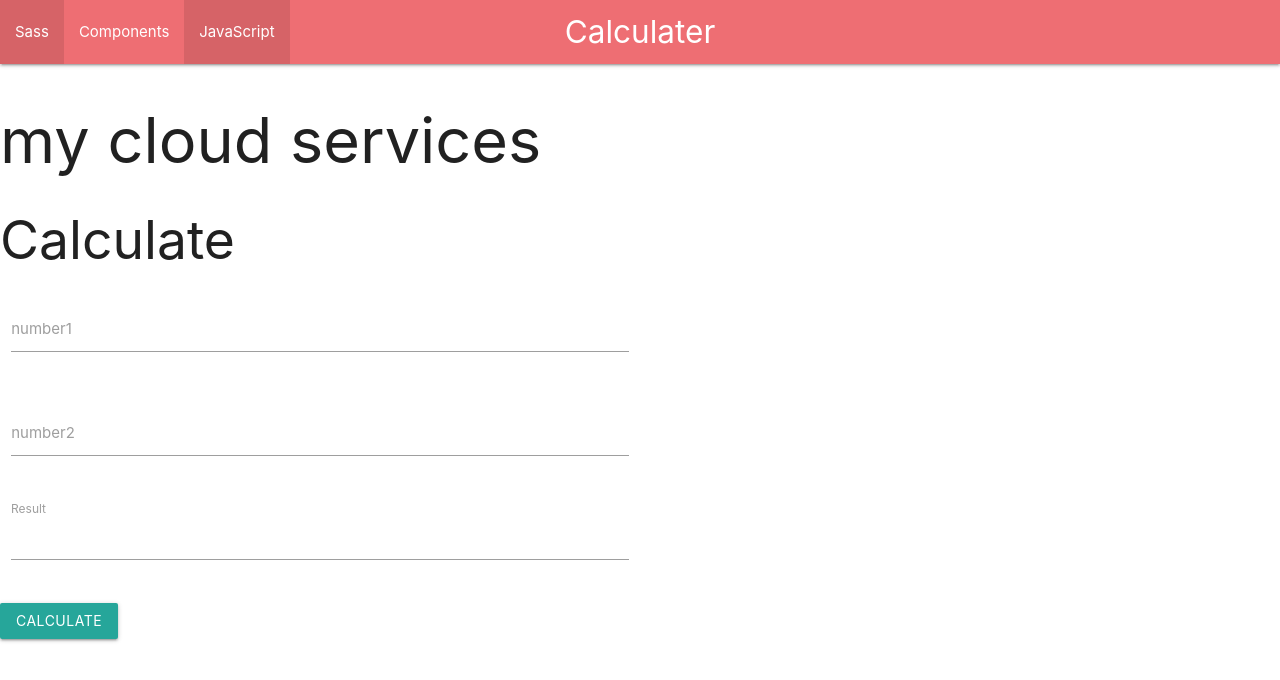
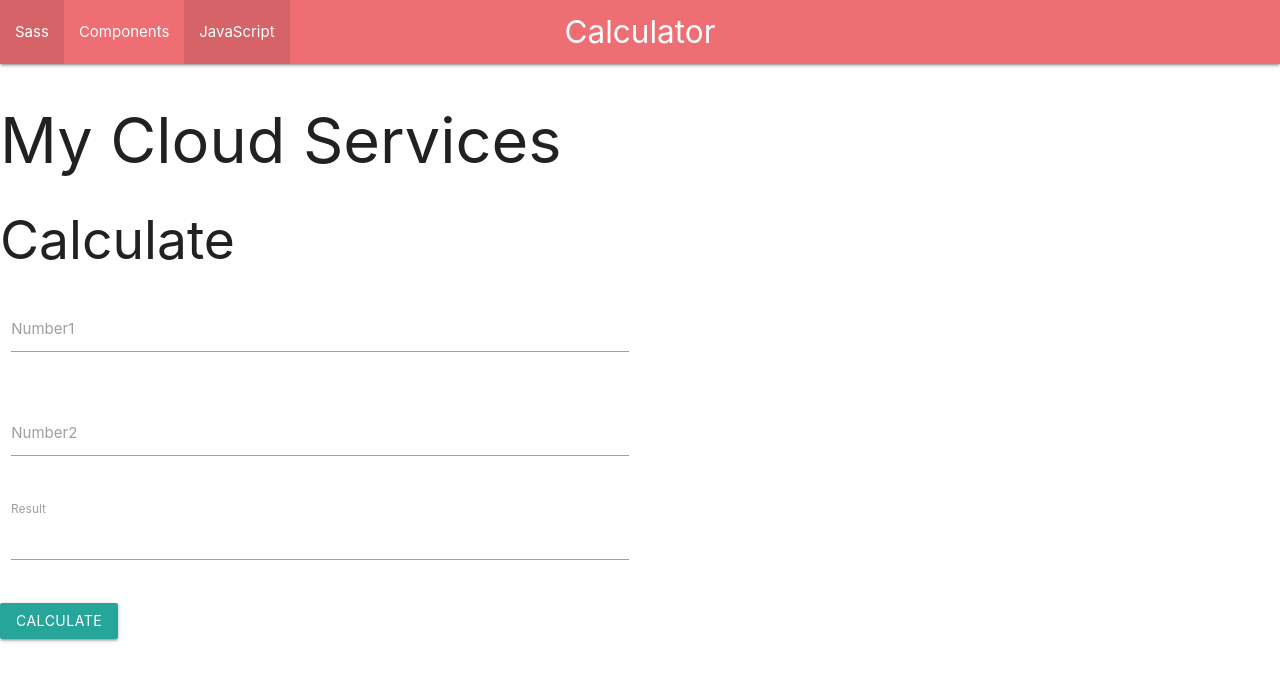
Before and after one commit to Preetibana/SIT725-prac3, a website: page public/index.html in a window 1280 px wide. Drawn offline with nearby package versions, Linux system fonts and the light colour scheme.

Commit message:
my first commit

```diff
--- a/public/index.html
+++ b/public/index.html
@@ -1,6 +1,6 @@
 <html>
     <head>
-        <title>cloud services</title>
+        <title>Cloud Services</title>
         <script
   src="https://code.jquery.com/jquery-3.5.1.min.js"
   integrity="sha256-9/aliU8dGd2tb6OSsuzixeV4y/faTqgFtohetphbbj0="
@@ -15,7 +15,7 @@
         <body>
             <nav>
                 <div class="nav-wrapper">
-                  <a href="#!" class="brand-logo center">Calculater</a>
+                  <a href="#!" class="brand-logo center">Calculator</a>
                   <ul class="left hide-on-med-and-down">
                     <li><a href="sass.html">Sass</a></li>
                     <li><a href="badges.html">Components</a></li>
@@ -23,20 +23,20 @@
                   </ul>
                 </div>
               </nav>
-            <h1>my cloud services</h1>
+            <h1>My Cloud Services</h1>
             <h2>Calculate</h2>
 
             <div class="row">
                 <div class="input-field col s6">
                   <input value="" id="number1" type="number" class="validate">
-                  <label class="active" for="number1">number1</label>
+                  <label class="active" for="number1">Number1</label>
                 </div>
               </div>
 
               <div class="row">
                 <div class="input-field col s6">
                   <input value="" id="number2" type="number" class="validate">
-                  <label class="active" for="number2">number2</label>
+                  <label class="active" for="number2">Number2</label>
                 </div>
               </div>
 
@@ -47,7 +47,7 @@
                 </div>
               </div>
 
-              <a id='calculateBtn' class="waves-effect waves-light btn">calculate</a>
+              <a id='calculateBtn' class="waves-effect waves-light btn">Calculate</a>
 
         </body>
     </head>
```
Also changed, not shown: 2 other files.
